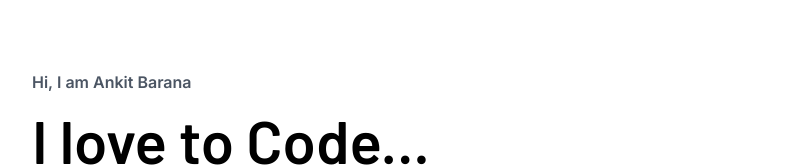
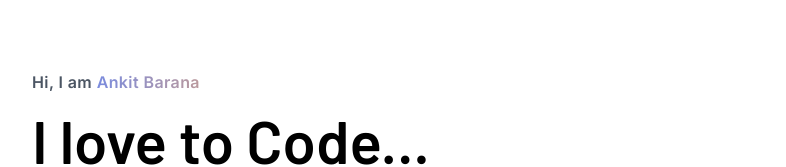
Before and after one commit to ankit-barana/personal-website, a Next.js app: page / in a window 1280 px wide. Shown: the part 173-340 px from the top of the page, without its empty margins (128-914 px from the left). Built offline with nearby package versions, Linux system fonts and the light colour scheme.

Commit message:
add TypedText component

```diff
--- a/src/components/Gradient.tsx
+++ b/src/components/Gradient.tsx
@@ -1,15 +1,17 @@
 import clsx from 'clsx';
 
-const Gradient = ({
-    text,
-    className,
-}: {
+interface GradientProps {
     text: string;
-    className?: string;
-}) => (
+    className: string;
+    range: 'sm';
+}
+
+const Gradient = ({ text, className, range }: GradientProps) => (
     <span
         className={clsx(
             'bg-gradient-to-r from-primary-800 to-primary-100 font-semibold text-transparent bg-clip-text',
+            range === 'sm' &&
+                'bg-gradient-to-r from-primary-800 to-primary-300',
             className
         )}
     >
--- a/src/components/Intro.tsx
+++ b/src/components/Intro.tsx
@@ -1,39 +1,29 @@
 import ResumeButton from './ResumeButton';
-import { DownArrowIcon } from './icons';
 import Typewriter from 'typewriter-effect';
 import { useRouter } from 'next/router';
+import Gradient from './Gradient';
+import TypedText from './TypedText';
 
 const Intro = () => {
     const router = useRouter();
-    const typewriterText = [
-        'for fun.',
-        'for research.',
-        'for building softwares.',
-    ];
+    const whyIcode = ['for fun.', 'for research.', 'for building softwares.'];
 
     return (
         <section
             className="flex flex-col justify-center min-h-[600px] md:min-h-[750px]"
             id="home"
         >
-            <p className="mt-20 font-semibold text-gray-600 md:mt-5">
-                Hi, I am Ankit Barana
+            <p className="mt-20 tracking-wide font-semibold text-gray-600 md:mt-5">
+                Hi, I am{' '}
+                <Gradient
+                    className="font-bold"
+                    text="Ankit Barana"
+                    range="sm"
+                />
             </p>
             <div className="mt-4 font-heading font-semibold text-[2.75rem] leading-none sm:text-6xl">
                 I love to Code...
-                <div className="mt-2 flex flex-col sm:ml-auto">
-                    <Typewriter
-                        options={{
-                            strings: typewriterText,
-                            autoStart: true,
-                            cursor: '',
-                            loop: true,
-                            delay: 70,
-                            deleteSpeed: 60,
-                            pauseFor: 700,
-                        }}
-                    />
-                </div>
+                <TypedText textArray={whyIcode} />
             </div>
             <ResumeButton className="mt-8" />
         </section>
--- a/src/components/Navbar.tsx
+++ b/src/components/Navbar.tsx
@@ -38,7 +38,7 @@ const Navbar = ({ className }: { className?: string }) => {
                 className
             )}
         >
-            <ul className="p-1 mx-auto flex items-center w-fit max-w-7xl rounded-full bg-colors-glass opacity-100 backdrop-blur-[10.5px]">
+            <ul className="p-1 mx-auto flex items-center w-fit max-w-7xl rounded-full bg-secondary-glass opacity-100 backdrop-blur-[10.5px]">
                 <Link href="#home" title="Home">
                     <Tab className="px-[17px]">
                         <HomeIcon className="h-[18px] w-[18px] sm:h-5 sm:w-5" />
--- /dev/null
+++ b/src/components/TypedText.tsx
@@ -0,0 +1,25 @@
+import clsx from 'clsx';
+import Typewriter from 'typewriter-effect';
+
+interface TypedTextProps {
+    textArray: string[];
+    className?: string;
+}
+
+const TypedText = ({ textArray, className }: TypedTextProps) => (
+    <div className={clsx('mt-2 flex flex-col', className)}>
+        <Typewriter
+            options={{
+                strings: textArray,
+                autoStart: true,
+                cursor: '',
+                loop: true,
+                delay: 70,
+                deleteSpeed: 60,
+                pauseFor: 700,
+            }}
+        />
+    </div>
+);
+
+export default TypedText;
--- a/src/components/Work.tsx
+++ b/src/components/Work.tsx
@@ -85,7 +85,6 @@ const Work = () => {
                                 <div className="mt-2 h-36 w-2 bg-gray-200 sm:h-32 md:h-20" />
                             </div>
                             <div>
-                                {/* className="group group-hover:p-3 group-hover:rounded-lg group-hover:bg-colors-cream group-hover:border group-hover:border-1 group-hover:border-colors-gray" */}
                                 <h3 className="text-xl font-semibold text-black">
                                     {work.organization}
                                 </h3>
--- a/tailwind.config.ts
+++ b/tailwind.config.ts
@@ -24,7 +24,7 @@ const config: Config = {
           700: '#8A92DE',
           800: '#7B8CDE',
         },
-        colors: {
+        secondary: {
           light: '#F5F3EF',
           dark: '#191B20',
           cream: '#EEECE6',
```
